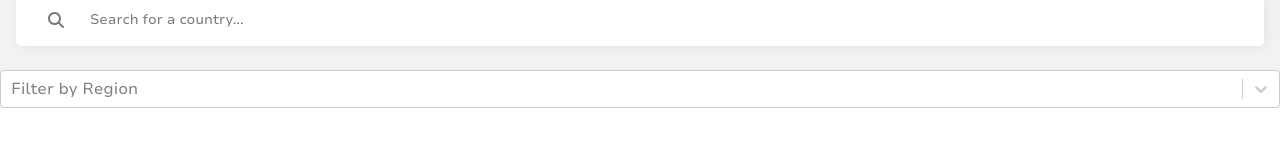
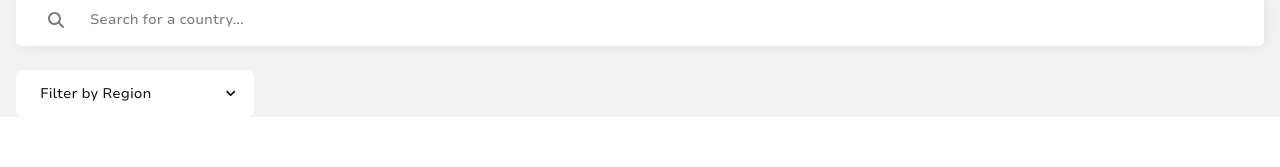
Before and after one commit to elizerdim/rest-coutries-api, a React (Vite) app: page / in a window 1280 px wide. Shown: the part 127-294 px from the top of the page. Built offline with nearby package versions, Linux system fonts and the light colour scheme; no server answers.

Commit message:
Add SelectList styles

```diff
--- a/src/App.css
+++ b/src/App.css
@@ -271,3 +271,53 @@ button {
 .searchbar:focus-within {
   outline: 2px solid var(--clr-font);
 }
+
+/* SelectList */
+/* TODO: Add focus and hover styles */
+.select-container {
+  width: 17em;
+}
+
+.select-container > * {
+  background-color: var(--clr-secondary);
+  color: inherit;
+}
+
+.select__control,
+.select__menu {
+  border-radius: .5em;
+}
+
+.select__control {
+  padding: .8rem 1rem .8rem 1.5rem;
+}
+
+.select__indicator,
+.select__option {
+  cursor: pointer;
+}
+
+.select__menu {
+  margin-top: .25rem;
+}
+
+.select__menu-list {
+  padding: .5rem 1rem;
+}
+
+.select__option {
+  padding: .25rem 0;
+}
+
+.select__placeholder,
+.select__dropdown-indicator {
+  color: var(--clr-font)
+}
+
+.select__placeholder {
+  color: var(--clr-font);
+}
+
+.select__dropdown-indicator {
+  width: 1.1em;
+}
--- a/src/components/SelectList.tsx
+++ b/src/components/SelectList.tsx
@@ -15,12 +15,12 @@ type SelectListProps = {
 };
 
 export default function SelectList({ onChange }: SelectListProps) {
-  const [ariaFocusMessage, setAriaFocusMessage] = useState('');
+  const [ariaFocusMessage, setAriaFocusMessage] = useState("");
   const [isMenuOpen, setIsMenuOpen] = useState(false);
 
   const onFocus: AriaOnFocus<RegionOption> = ({ focused, isDisabled }) => {
     const msg = `You are currently focused on option ${focused.label}${
-      isDisabled ? ', disabled' : ''
+      isDisabled ? ", disabled" : ""
     }`;
     setAriaFocusMessage(msg);
     return msg;
@@ -31,16 +31,17 @@ export default function SelectList({ onChange }: SelectListProps) {
 
   return (
     <form>
+      <div className="container">
         <label className="sr-only" id="aria-label" htmlFor="region-select">
           Filter by Region
         </label>
-
         {!!ariaFocusMessage && !!isMenuOpen && (
           <blockquote className="sr-only">"{ariaFocusMessage}"</blockquote>
         )}
-
         <Select
-        // className="select-component"
+          unstyled
+          className="select-container fs-12-14"
+          classNamePrefix="select"
           options={options}
           onChange={onChange}
           placeholder="Filter by Region"
@@ -54,6 +55,7 @@ export default function SelectList({ onChange }: SelectListProps) {
           onMenuOpen={onMenuOpen}
           onMenuClose={onMenuClose}
         />
+      </div>
     </form>
   );
 }
```
Also changed, not shown: 1 other file (tests, documents, lock files or other folders). Lines whose indentation alone changed are shown as unchanged.
